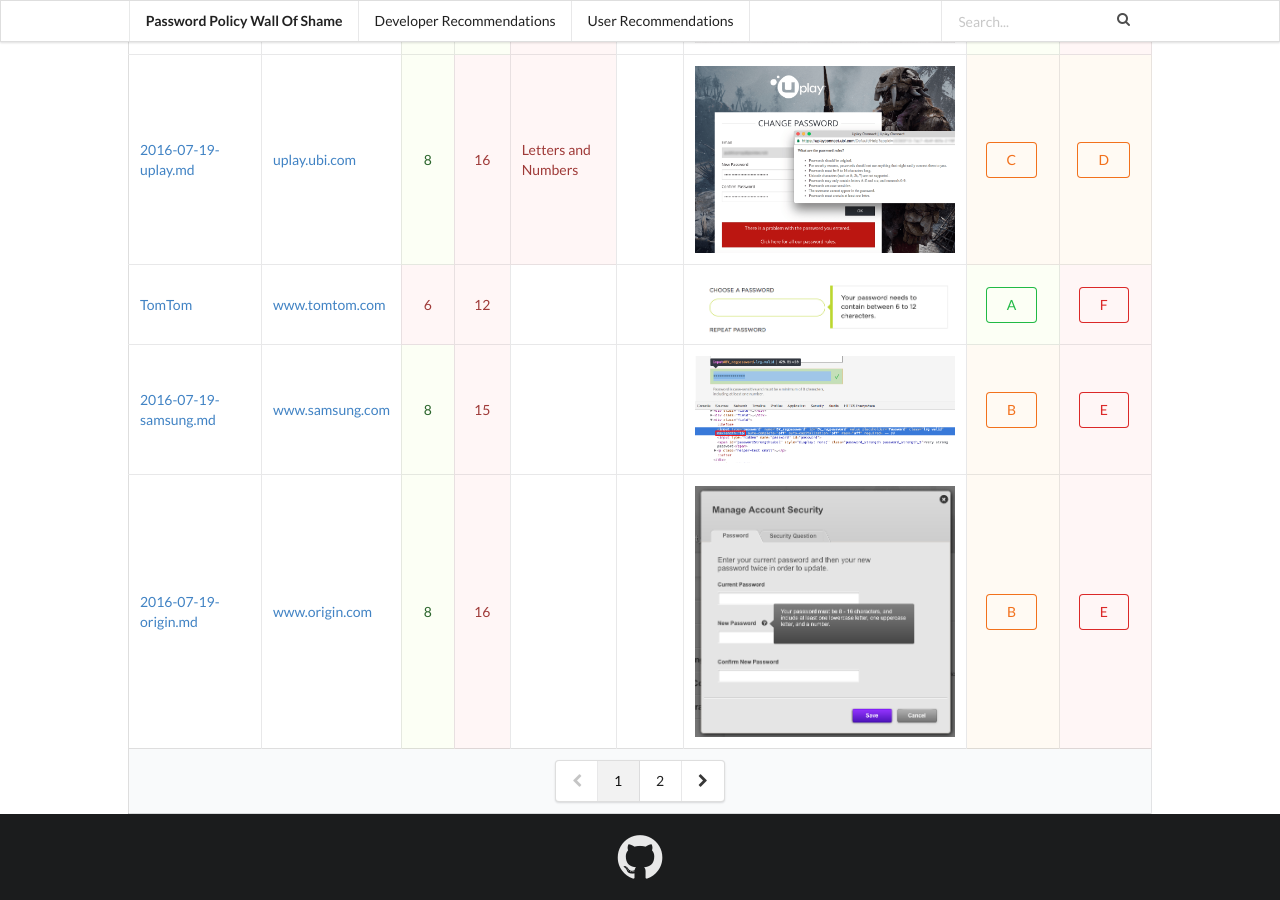
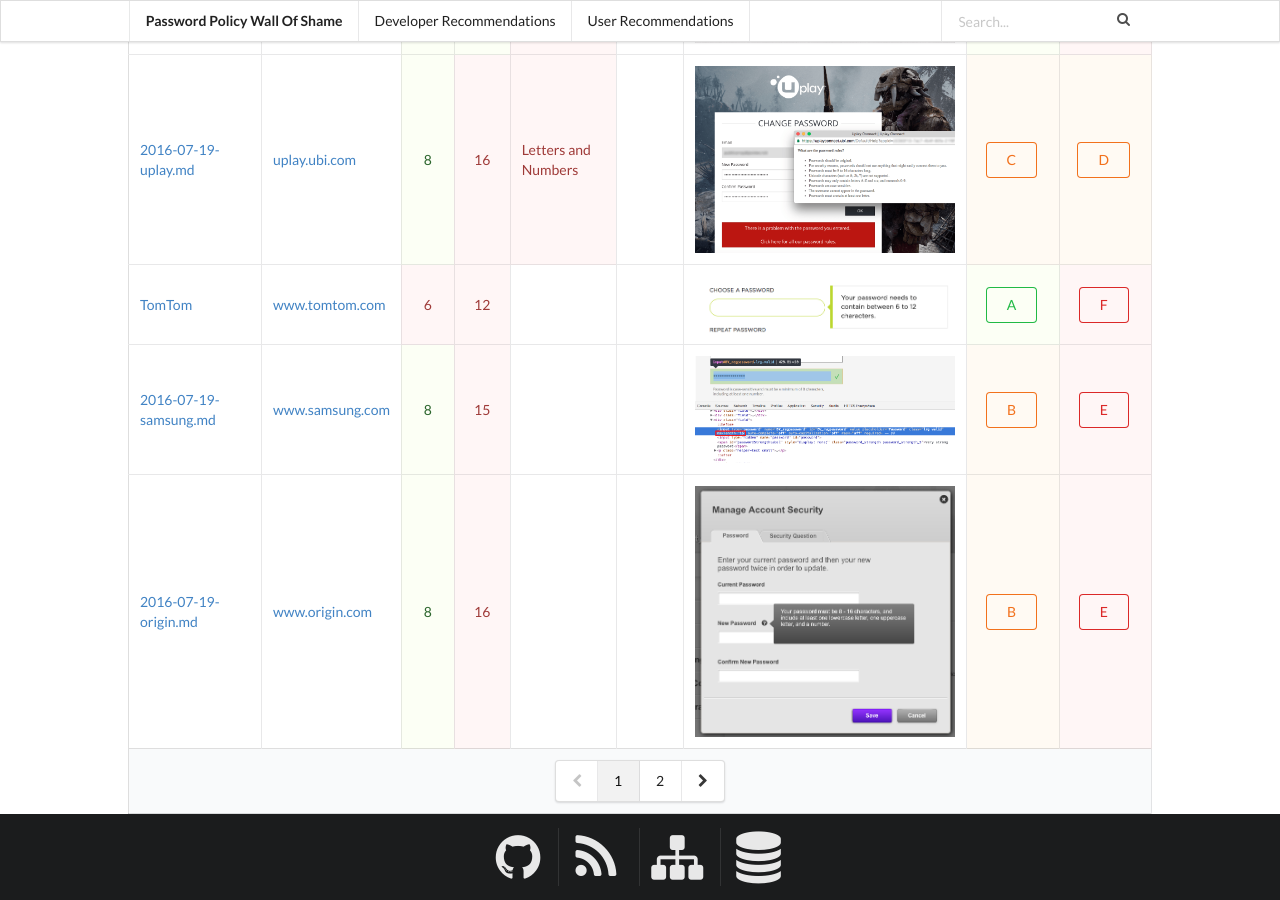
Before and after one commit to publicarray/password-policy-wall-of-shame, a Jekyll site: the page built from index.html, in a window 1280 px wide and 900 px high, scrolled down 328 px. Built offline with Jekyll 4.4.1, drawn with Linux system fonts in a browser that asks for light colours; the list of posts is cut into pages by our own code.

Commit message:
add footer links

```diff
--- a/_config.yml
+++ b/_config.yml
@@ -2,7 +2,7 @@
 title: Password Policy Wall Of Shame
 description: A list of websites that have a bad password policy.
 baseurl: /password-policy-wall-of-shame
-url: http://publicarray.github.io/password-policy-wall-of-shame
+url: http://publicarray.github.io
 repository: publicarray/password-policy-wall-of-shame
 
 # Custom settings
--- a/_includes/footer.html
+++ b/_includes/footer.html
@@ -6,7 +6,15 @@
             <a href="{{ site.github.repository_url }}"><i class="github huge icon"></i></a>
           {% endif %}
         </span>
-      </div>
-      <!-- <p class="item">{{ site.description }}</p> -->
+      <span class="item">
+        <a href="{{site.baseurl}}/feed.xml"><i class="rss huge icon"></i></a>
+      </span>
+      <span class="item">
+        <a href="{{site.baseurl}}/sitemap.xml"><i class="sitemap huge icon"></i></a>
+      </span>
+      <span class="item">
+        <a href="{{site.baseurl}}/data.json"><i class="database huge icon"></i></a>
+      </span>
+    </div>
   </div>
 </footer>
```
